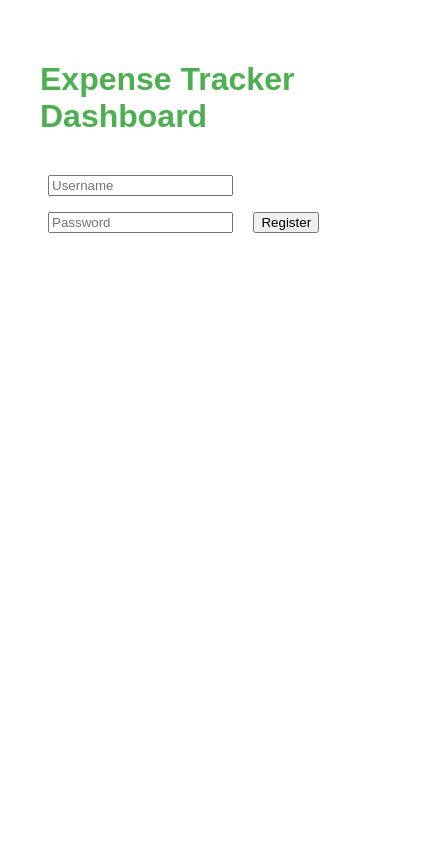
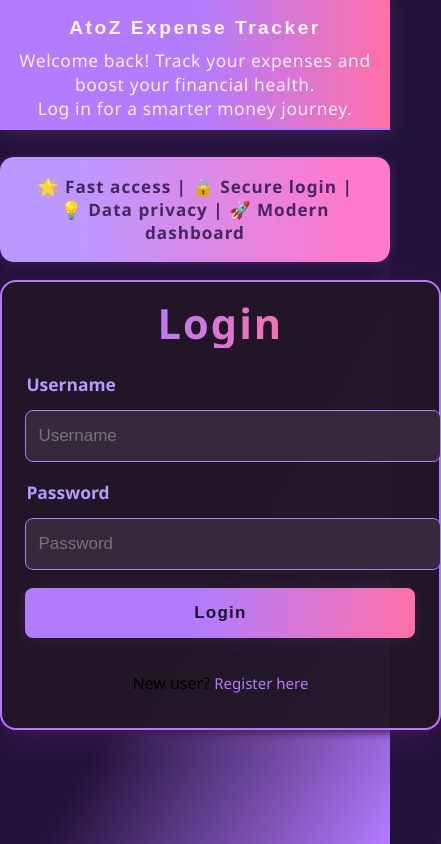
Before and after one commit to Devesh-22/expense-tracker-api, a website: page public/index.html in a window 390 px wide. Shown: the whole page, 441 px wide, since content can reach past the window. Drawn offline with Linux system fonts and the light colour scheme.

Commit message:
some changes in frontend

```diff
--- a/public/index.html
+++ b/public/index.html
@@ -1,17 +1,67 @@
 <!DOCTYPE html>
 <html>
 <head>
-  <meta charset="UTF-8">
-  <title>Expense Tracker App</title>
-  <link rel="stylesheet" href="style.css">
+  <title>Login</title>
+  <link rel="stylesheet" href="login.css">
 </head>
 <body>
-  <h1>Expense Tracker Dashboard</h1>
-  <form id="registerForm">
-    <input type="text" name="username" placeholder="Username" required>
-    <input type="password" name="password" placeholder="Password" required>
-    <button type="submit">Register</button>
-  </form>
-  <script src="main.js"></script>
+  <div class="header-bar">
+    <div class="header-title">AtoZ Expense Tracker</div>
+    <div class="header-desc">Welcome back! Track your expenses and boost your financial health.<br>Log in for a smarter money journey.</div>
+  </div>
+  <div class="feature-banner">
+    🌟 Fast access | 🔒 Secure login | 💡 Data privacy | 🚀 Modern dashboard
+  </div>
+
+  <div class="container">
+    <h2>Login</h2>
+    <form id="loginForm">
+      <label for="username">Username</label>
+      <input type="text" id="username" placeholder="Username" required />
+      <label for="password">Password</label>
+      <input type="password" id="password" placeholder="Password" required />
+      <button type="submit">Login</button>
+      <p>
+        New user? <a href="register.html">Register here</a>
+      </p>
+
+    </form>
+    <div id="message"></div>
+  </div>
+  <script>
+    document.getElementById('loginForm').addEventListener('submit', async function(e) {
+  e.preventDefault();
+  const username = document.getElementById('username').value.trim();
+  const password = document.getElementById('password').value.trim();
+  if (!username || !password) {
+    document.getElementById("message").textContent = "Username and password are required.";
+    document.getElementById("message").style.color = "#d32f2f";
+    return;
+  }
+  try {
+    const response = await fetch('http://localhost:3000/login', {
+      method: 'POST',
+      headers: { 'Content-Type': 'application/json' },
+      body: JSON.stringify({ username, password })
+    });
+    const data = await response.json();
+    if (response.ok && data.token) {
+      document.getElementById("message").textContent = "Login successful! Redirecting to dashboard...";
+      document.getElementById("message").style.color = "#43a047";
+      // Save token and redirect to dashboard.html
+      localStorage.setItem('token', data.token);
+      setTimeout(() => {
+        window.location.href = 'dashboard.html';
+      }, 900);
+    } else {
+      document.getElementById("message").textContent = data.error || "Login failed!";
+      document.getElementById("message").style.color = "#d32f2f";
+    }
+  } catch (err) {
+    document.getElementById("message").textContent = "Server error. Try again.";
+    document.getElementById("message").style.color = "#d32f2f";
+  }
+});
+  </script>
 </body>
 </html>
--- a/public/style.css
+++ b/public/style.css
@@ -1,4 +1,154 @@
-body { font-family: sans-serif; padding: 2rem; }
-h1 { color: #4CAF50; }
-form { margin-top: 2rem; }
-input, button { margin: 0.5rem; }
+body {
+  background: linear-gradient(120deg, #231139 60%, #b37cff 100%);
+  font-family: 'Segoe UI', Arial, sans-serif;
+  min-height: 100vh;
+  margin: 0;
+  padding: 0;
+  display: block;
+}
+
+.header-bar {
+  width: 100%;
+  padding: 29px 0 19px 0;
+  background: linear-gradient(90deg, #b37cff 50%, #ff70a6 100%);
+  text-align: center;
+  box-shadow: 0 3px 20px #b37cff35;
+  border-bottom: 2px solid #b37cff;
+}
+.header-title {
+  font-family: 'Poppins', Arial, sans-serif;
+  font-size: 2rem;
+  font-weight: 800;
+  color: #fff6fa;
+  letter-spacing: 2.5px;
+}
+.header-desc {
+  color: #ffeafc;
+  font-size: 1.09rem;
+  letter-spacing: 0.6px;
+  margin-top: 9px;
+}
+
+.feature-banner {
+  max-width: 410px;
+  margin: 27px auto 18px auto;
+  background: linear-gradient(90deg, #bb98ff 20%, #ff79cc 90%);
+  color: #462760;
+  border-radius: 14px;
+  font-size: 1.07rem;
+  font-weight: bold;
+  text-align: center;
+  padding: 13px 18px;
+  box-shadow: 0 1px 11px #b37cff33;
+  letter-spacing: 1px;
+}
+
+.container {
+  width: 100%;
+  max-width: 400px;
+  background: #211626f2;
+  padding: 40px 32px 34px 32px;
+  border-radius: 16px;
+  box-shadow: 0 8px 36px rgba(179, 124, 255, 0.12), 0 2px 10px #420842;
+  text-align: center;
+  border: 2px solid #b37cff;
+  margin: 0 auto 48px auto;
+}
+h2 {
+  color: #b37cff;
+  font-size: 2.6rem;
+  font-family: 'Poppins', 'Segoe UI', Arial, sans-serif;
+  margin-bottom: 24px;
+  margin-top: 0;
+  letter-spacing: 2px;
+  font-weight: 900;
+  line-height: 1.15;
+  text-align: center;
+  background: linear-gradient(90deg, #b37cff 30%, #ff70a6 70%);
+  background-clip: text;
+  -webkit-background-clip: text;
+  -webkit-text-fill-color: transparent;
+}
+label {
+  display: block;
+  margin-bottom: 0.8em;
+  color: #bb98ff;
+  font-weight: 600;
+  font-size: 1.09rem;
+  text-align: left;
+  margin-left: 1px;
+}
+
+input, button {
+  width: 100%;
+  padding: 15px 12px;
+  margin-bottom: 18px;
+  border: none;
+  border-radius: 8px;
+  font-size: 17px;
+}
+
+input {
+  background: #342a3b;
+  color: #bb98ff;
+  border: 1.5px solid #b37cff;
+  font-weight: 500;
+  transition: border 0.2s;
+}
+input:focus {
+  border: 2px solid #ff70a6;
+  outline: none;
+  background: #473c53;
+}
+
+button {
+  background: linear-gradient(93deg, #b37cff 45%, #ff70a6 100%);
+  color: #191428;
+  font-weight: bold;
+  letter-spacing: 1.2px;
+  cursor: pointer;
+  transition: background 0.3s, color 0.2s;
+  box-shadow: 0 2px 18px rgba(179, 124, 255, 0.10);
+}
+button:hover {
+  background: linear-gradient(90deg, #fcb8f9 60%, #b37cff 100%);
+  color: #25204a;
+}
+
+a {
+  color: #b37cff;
+  text-decoration: none;
+  font-size: 15px;
+  transition: 0.18s;
+}
+a:hover {
+  text-decoration: underline;
+}
+
+#response {
+  color: #ef5350;
+  margin-top: 14px;
+  text-align: center;
+  font-size: 16px;
+}
+
+#message {
+  color: #ef5350;
+  margin-top: 14px;
+  text-align: center;
+  font-size: 1.08rem;
+  font-weight: bold;
+}
+
+/* Responsive */
+@media (max-width: 600px) {
+  .container, .feature-banner {
+    padding: 18px 6vw;
+  }
+  .header-title {
+    font-size: 1.2rem;
+  }
+  .header-bar {
+    padding: 17px 0 8px 0;
+  }
+}
```
Also changed, not shown: public/login.html (+4 -0 lines), public/profile.html (+14 -0 lines), public/register.html (+4 -0 lines).
